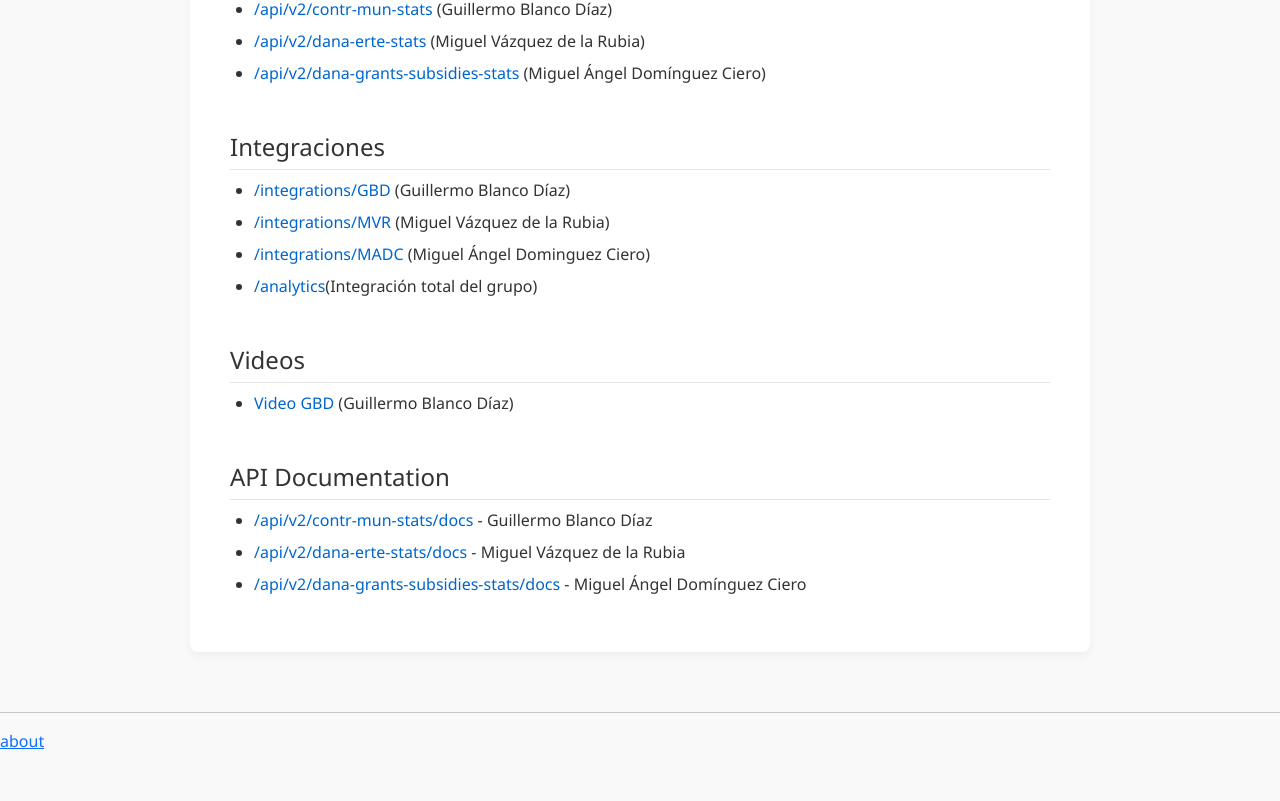
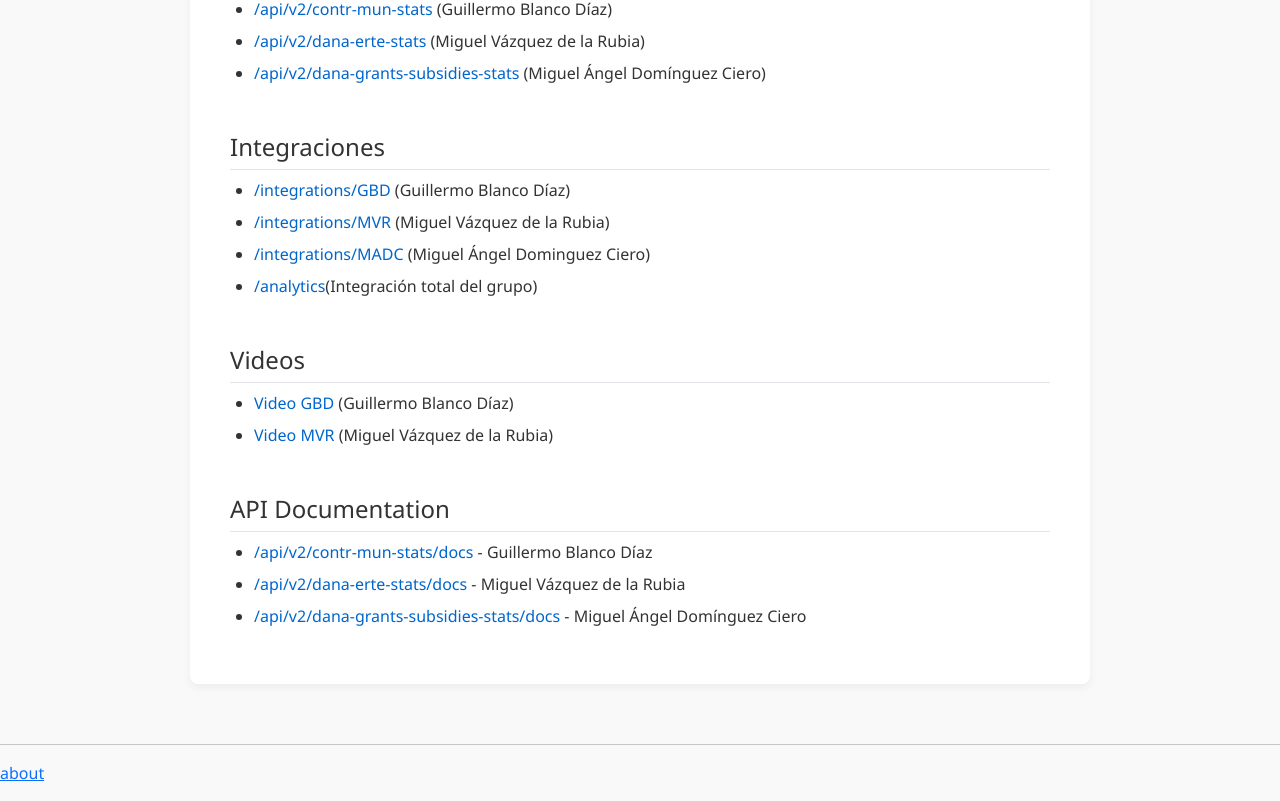
Before and after one commit to gti-sos/SOS2425-18, a SvelteKit app in the folder src/front/: page / in a window 1280 px wide. Shown: the part 1128-1929 px from the top of the page. Before the commit the page ends 1897 px from the top, so only its background shows below. Built offline with nearby package versions, Linux system fonts and the light colour scheme.

Commit message:
video mvr

```diff
--- a/src/front/src/routes/+page.svelte
+++ b/src/front/src/routes/+page.svelte
@@ -107,6 +107,7 @@
   <h2>Videos</h2>
   <ul>
     <li><a href="https://youtu.be/KARd9r1CZv0">Video GBD</a> (Guillermo Blanco Díaz)</li>
+    <li><a href="https://youtu.be/fK9uzkQDk14">Video MVR</a> (Miguel Vázquez de la Rubia)</li>
   </ul>
 
   <h2>API Documentation</h2>
```
